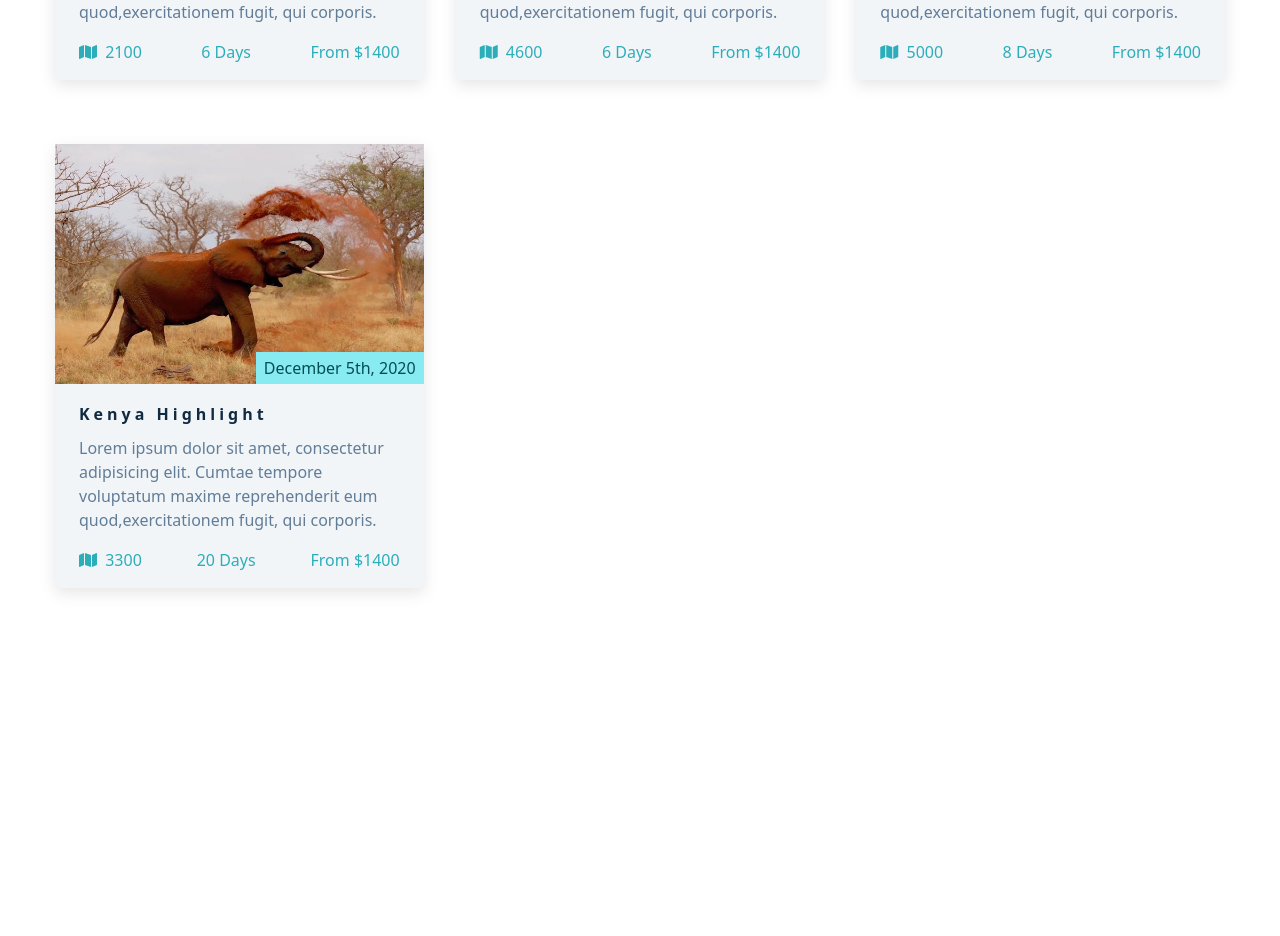
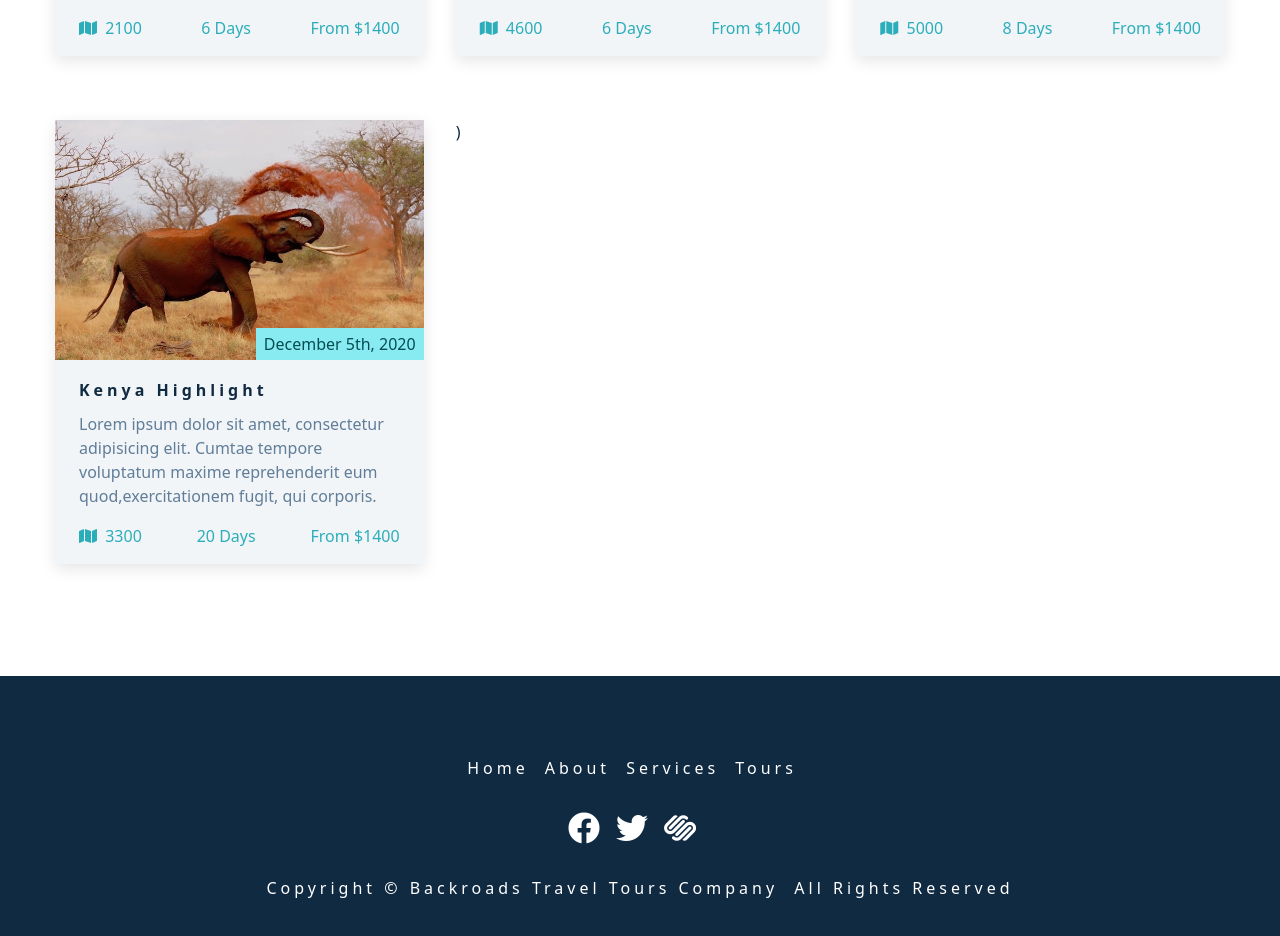
Before and after one commit to franklynobleC/backroadslike, a React (Create React App) app: page / in a window 1280 px wide. Shown: the part 2547-3483 px from the top of the page. Before the commit the page ends 3247 px from the top, so only its background shows below. Built offline with nearby package versions, Linux system fonts and the light colour scheme.

Commit message:
seperating component

```diff
--- a/src/App.js
+++ b/src/App.js
@@ -3,6 +3,7 @@ import Hero from './components/Hero'
 import Navbar from './components/Navbar'
 import Services from './components/Services'
 import Tours from './components/Tours'
+import Footer from './components/Footer'
 
 function App () {
   return (
@@ -11,7 +12,8 @@ function App () {
       <Hero />
       <About />
       <Services />
-      <Tours/>
+      <Tours />
+      <Footer />
     </>
   )
 }
--- a/src/components/Footer.js
+++ b/src/components/Footer.js
@@ -1,60 +1,40 @@
 import React from 'react'
+import { pagLinks, socialLinks } from '../data'
 
 const Footer = () => {
   return (
     <footer className='section footer'>
       <ul className='footer-links'>
-        <li>
-          <a href='#home' className='footer-link'>
-            home
+        {pagLinks.map(paglink => {
+          const { id, href, text } = paglink
+
+          return (
+            <li key={id}>
+              <a href={href} className='footer-link'>
+                {text}
               </a>
             </li>
-        <li>
-          <a href='#about' className='footer-link'>
-            about
-          </a>
-        </li>
-        <li>
-          <a href='#services' className='footer-link'>
-            services
-          </a>
-        </li>
-        <li>
-          <a href='#featured' className='footer-link'>
-            featured
-          </a>
-        </li>
+          )
+        })}
       </ul>
+
       <ul className='footer-icons'>
-        <li>
+        {socialLinks.map(socialLink => {
+          const { id, href, icon } = socialLink
+
+          return (
+            <li key={id}>
               <a
-            href='https://www.twitter.com'
+                href={href}
                 target='_blank'
                 className='footer-icon'
                 rel='noreferrer'
               >
-            <i className='fab fa-facebook'></i>
+                <i className={icon}></i>
               </a>
             </li>
-        <li>
-          <a
-            href='https://www.twitter.com'
-            target='_blank'
-            className='footer-icon'
-            rel='noreferrer'
-          >
-            <i className='fab fa-twitter'></i>
-          </a>
-        </li>
-        <li>
-          <a
-            href='https://www.twitter.com'
-            target='_blank'
-            className='footer-icon'
-          >
-            <i className='fab fa-squarespace'></i>
-          </a>
-        </li>
+          )
+        })}
       </ul>
       <p className='copyright'>
         copyright &copy; Backroads travel tours company
--- /dev/null
+++ b/src/components/Service.js
@@ -0,0 +1,18 @@
+import React from 'react'
+import Services from './Services'
+
+const Sevice = ({ icon, title, text }) => {
+  return (
+    <article className='service'>
+      <span className='service-icon'>
+        <i className={icon}></i>
+      </span>
+      <div className='service-info'>
+        <h4 className='service-title'>{title}</h4>
+        <p className='service-text'>{text}</p>
+      </div>
+    </article>
+  )
+}
+
+export default Sevice
--- a/src/components/Services.js
+++ b/src/components/Services.js
@@ -1,6 +1,7 @@
 import React from 'react'
 import Title from './Title'
 import { services } from '../data'
+import Service from './Service'
 
 const Services = () => {
   return (
@@ -13,18 +14,7 @@ const Services = () => {
       </div>
       <div className='section-center services-center'>
         {services.map(service => {
-          const { id, icon, title, text } = service
-          return (
-            <article className='service'>
-              <span className='service-icon'>
-                <i className={icon}></i>
-              </span>
-              <div className='service-info'>
-                <h4 className='service-title'>{title}</h4>
-                <p className='service-text'>{text}</p>
-              </div>
-            </article>
-          )
+          return <Service key={service.id} {...service} />
         })}
       </div>
     </section>
--- /dev/null
+++ b/src/components/Tour.js
@@ -0,0 +1,32 @@
+import React from 'react'
+import { tours } from '../data'
+
+const Tour = ({ image, date, title, info, price, location, duration }) => {
+  //   tours.map(tour => {
+  return (
+    <article className='tour-card'>
+      <div className='tour-img-container'>
+        <img src={image} className='tour-img' alt='' />
+        <p className='tour-date'>{date}</p>
+      </div>
+      <div className='tour-info'>
+        <div className='tour-title'>
+          <h4>{title}</h4>
+        </div>
+        <p>{info}</p>
+        <div className='tour-footer'>
+          <p>
+            <span>
+              <i className='fas fa-map'></i>
+            </span>{' '}
+            {location}
+          </p>
+          <p>{duration} days</p>
+          <p>{price}</p>
+        </div>
+      </div>
+    </article>
+  )
+}
+
+export default Tour
--- a/src/components/Tours.js
+++ b/src/components/Tours.js
@@ -2,39 +2,17 @@ import React from 'react'
 import Title from './Title'
 import { tours } from '../data'
 
+import Tour from './Tour'
+
 const Tours = () => {
   return (
     <section className='section' id='tours'>
-      'ekrl ' <Title title='featured' subTitle='tours' />
+      <Title title='featured' subTitle='tours' />
       <div className='section-center featured-center'>
         {tours.map(tour => {
-          const { image, date, title, info, price, location, duration } = tour
-
-          return (
-            <article className='tour-card'>
-              <div className='tour-img-container'>
-                <img src={image} className='tour-img' alt='' />
-                <p className='tour-date'>{date}</p>
-              </div>
-              <div className='tour-info'>
-                <div className='tour-title'>
-                  <h4>{title}</h4>
-                </div>
-                <p>{info}</p>
-                <div className='tour-footer'>
-                  <p>
-                    <span>
-                      <i className='fas fa-map'></i>
-                    </span>{' '}
-                    {location}
-                  </p>
-                  <p>{duration} days</p>
-                  <p>{price}</p>
-                </div>
-              </div>
-            </article>
-          )
+          return <Tour key={tour.id} {...tour} />
         })}
+        )
       </div>
     </section>
   )
```
Lines whose indentation alone changed are shown as unchanged.
